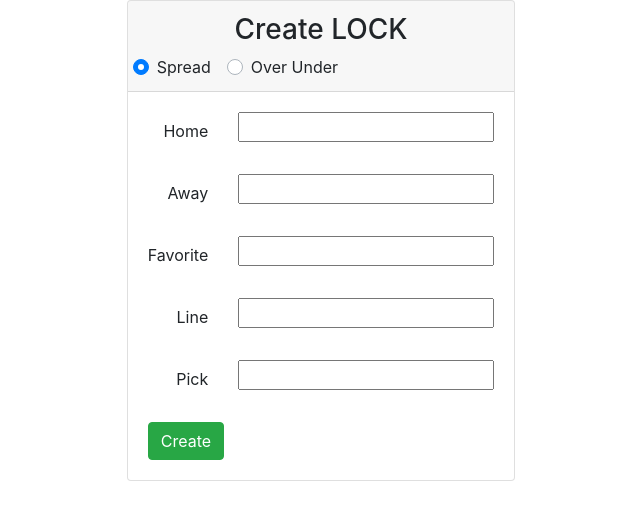
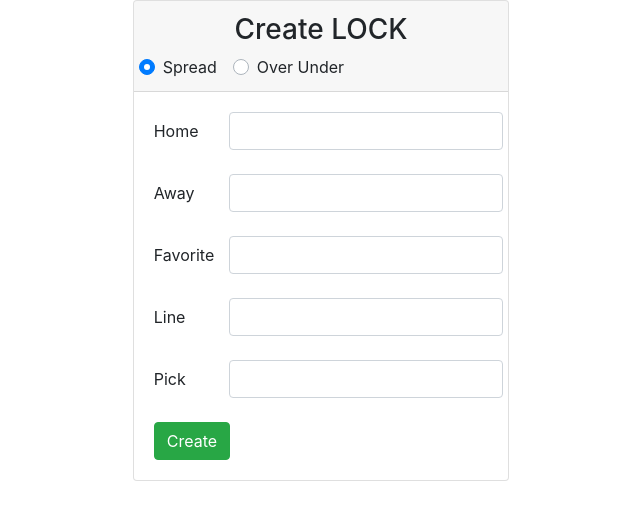
Before and after one commit to ZachManno/bet-jimjams, a Flask app: page /lock-form/ in a window 1280 px wide. Shown: the top 520 px of the page, without its empty margins (319-959 px from the left). Run offline with Flask 2, Linux system fonts and the light colour scheme; parts of the project's set-up code (start-up, migrations or seed data) failed here and were passed over; some libraries are stand-ins or nearby versions.

Commit message:
add form validation and styling

```diff
--- a/lock_form.py
+++ b/lock_form.py
@@ -12,7 +12,7 @@ from wtforms.validators import (DataRequired,
                                 Email,
                                 EqualTo,
                                 Length,
-                                URL,ValidationError)
+                                URL,ValidationError, Optional)
 
 
 # def my_length_check(form, field):
@@ -28,18 +28,21 @@ def validate_favorite(form, field):
 class LockForm(FlaskForm):
     """Lock form."""
     home = StringField('Home', [
-        DataRequired()])
+        DataRequired()
+        ])
     away = StringField('Away', [
-        DataRequired()])
+        DataRequired()
+        ])
     favorite = StringField('Favorite', [
         DataRequired(), validate_favorite])
     pick = StringField('Pick', [
-        DataRequired()])
+        #DataRequired()
+        ])
     line = FloatField('Line', [
-        DataRequired()])
+        #DataRequired()
+        ])
 
-    ou = FloatField('O/U', [
-        DataRequired()])
+    ou = FloatField('O/U', [Optional()])
 
 
     submit = SubmitField('Submit')
--- a/templates/add-lock.html
+++ b/templates/add-lock.html
@@ -5,6 +5,17 @@
   {{ super() }}
 {% endblock %}
 
+
+
+{% if form.errors %}
+    <ul class="errors">
+        {% for field_name, field_errors in form.errors|dictsort if field_errors %}
+            {% for error in field_errors %}
+                <li>{{ form[field_name].label }}: {{ error }}</li>
+            {% endfor %}
+        {% endfor %}
+    </ul>
+{% endif %}
 
 
 {% block content %}
@@ -31,43 +42,60 @@
         <form method="POST" action="{{ url_for('lock_form_route') }}">
             {{ form.csrf_token }}
 
+
             <div class="form-group row">
-                <label for="username" class="col col-form-label text-md-right">{{ form.home.label }}</label>
-                <div class="col">
-                    {{ form.home }}
-                </div>
-            </div>
-            <div class="form-group row">
-                <label for="username" class="col col-form-label text-md-right">{{ form.away.label }}</label>
-                <div class="col">
-                    {{ form.away }}
-                </div>
-            </div>
-            <div class="form-group row" id="favoriteField">
-                <label for="username" class="col col-form-label text-md-right">{{ form.favorite.label }}</label>
-                <div class="col">
-                    {{ form.favorite }}
+                <label for="home" class="col col-form-label">{{ form.home.label }}</label>
+                <div class="col6">
+                    {{ form.home(class="form-control" + (" is-invalid" if form.home.errors else ""))  }}
                 </div>
             </div>
 
+
+            <div class="form-group row">
+                <label for="away" class="col col-form-label">{{ form.away.label }}</label>
+                <div class="col6">
+                    {{ form.away(class="form-control" + (" is-invalid" if form.away.errors else ""))  }}
+                </div>
+            </div>
+
+
+            <div class="form-group row" id="favoriteField">
+                <label for="favorite" class="col col-form-label">{{ form.favorite.label }}</label>
+                <div class="col6">
+                    {{ form.favorite(class="form-control" + (" is-invalid" if form.favorite.errors else "")) }}
+                </div>
+            </div>
+                {% if form.favorite.errors %}
+                      <small class="form-text text-muted" style="padding-bottom: 2%">
+                        {% for error in form.favorite.errors %}
+                          {{ error }} <br>
+                        {% endfor %}
+                      </small>
+
+                    <!-- </div> -->
+                  {% endif %}
+
+
+
+
             <div class="form-group row" id="lineId">
-                <label for="username" class="col col-form-label text-md-right">{{ form.line.label }}</label>
-                <div class="col">
-                    {{ form.line }}
+                <label for="line" class="col col-form-label">{{ form.line.label }}</label>
+                <div class="col6">
+                    {{ form.line(class="form-control" + (" is-invalid" if form.line.errors else ""))  }}
                 </div>
             </div>
 
             <div class="form-group row" id="overUnderField">
-                <label for="username" class="col col-form-label text-md-right">{{ form.ou.label }}</label>
-                <div class="col">
-                    {{ form.ou }}
+                <label for="ou" class="col col-form-label">{{ form.ou.label }}</label>
+                <div class="col6">
+                    {{ form.ou(class="form-control" + (" is-invalid" if form.ou.errors else ""))  }}
                 </div>
             </div>
 
             <div class="form-group row">
-                <label for="username" class="col col-form-label text-md-right">{{ form.pick.label }}</label>
-                <div class="col">
-                    {{ form.pick }}
+                <label for="pick" class="col col-form-label">{{ form.pick.label }}</label>
+                <div class="col6">
+                    {{ form.pick(class="form-control" + (" is-invalid" if form.pick.errors else ""))  }}
                 </div>
             </div>
             <!-- {{ form.submit }} -->
```
